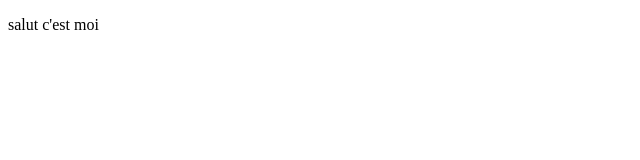
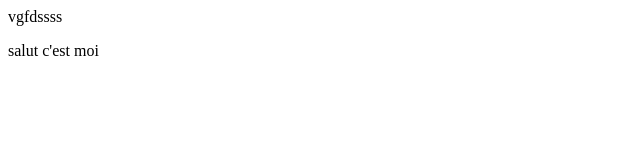
Before and after one commit to abcdefghijklmnopkrstuvwxy/git, a plain HTML site: page index.html in a window 1280 px wide. Shown: the whole page, without its empty margins (0-640 px from the left). Drawn offline with Linux system fonts and the light colour scheme.

Commit message:
ajout d'une ligne

```diff
--- a/index.html
+++ b/index.html
@@ -6,6 +6,7 @@
     <title>Document</title>
 </head>
 <body>
+    vgfdssss
     <p>salut c'est moi</p>
 </body>
 </html>
```
